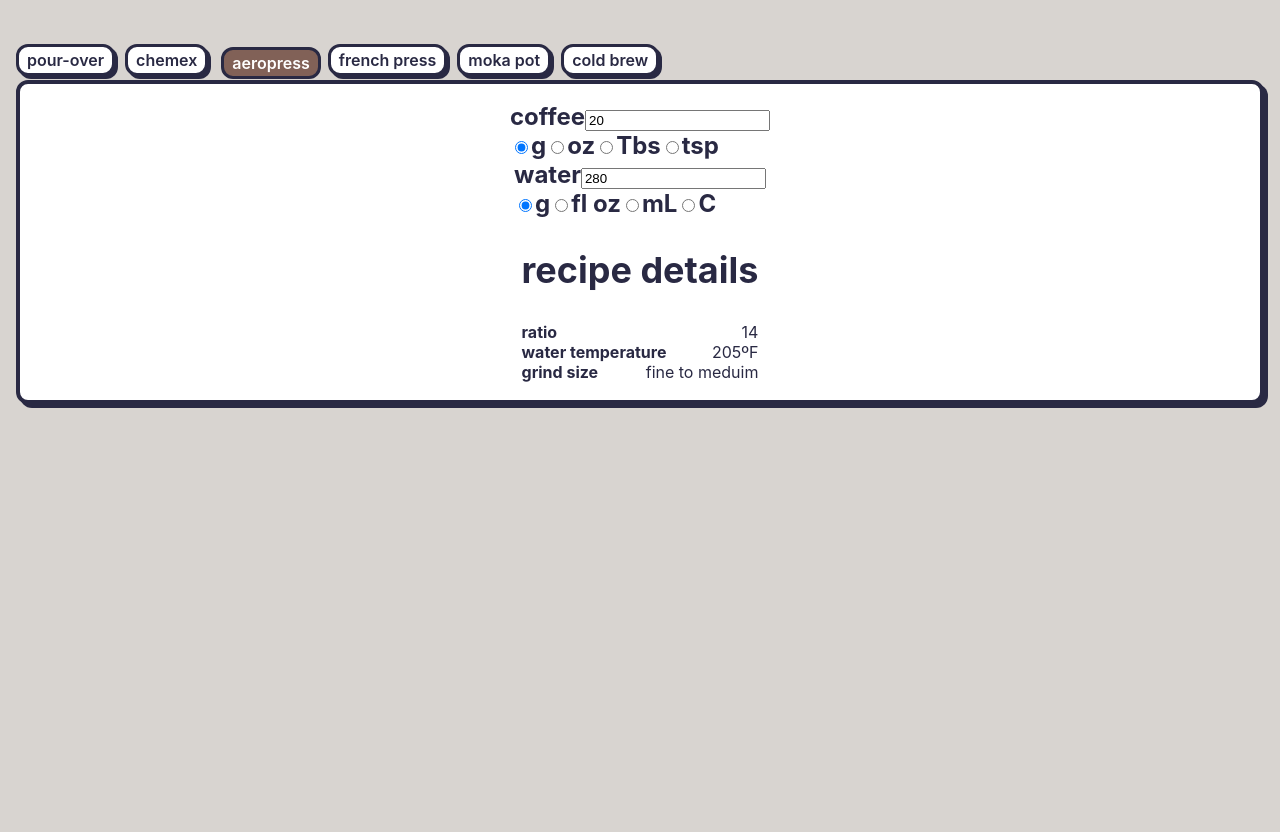
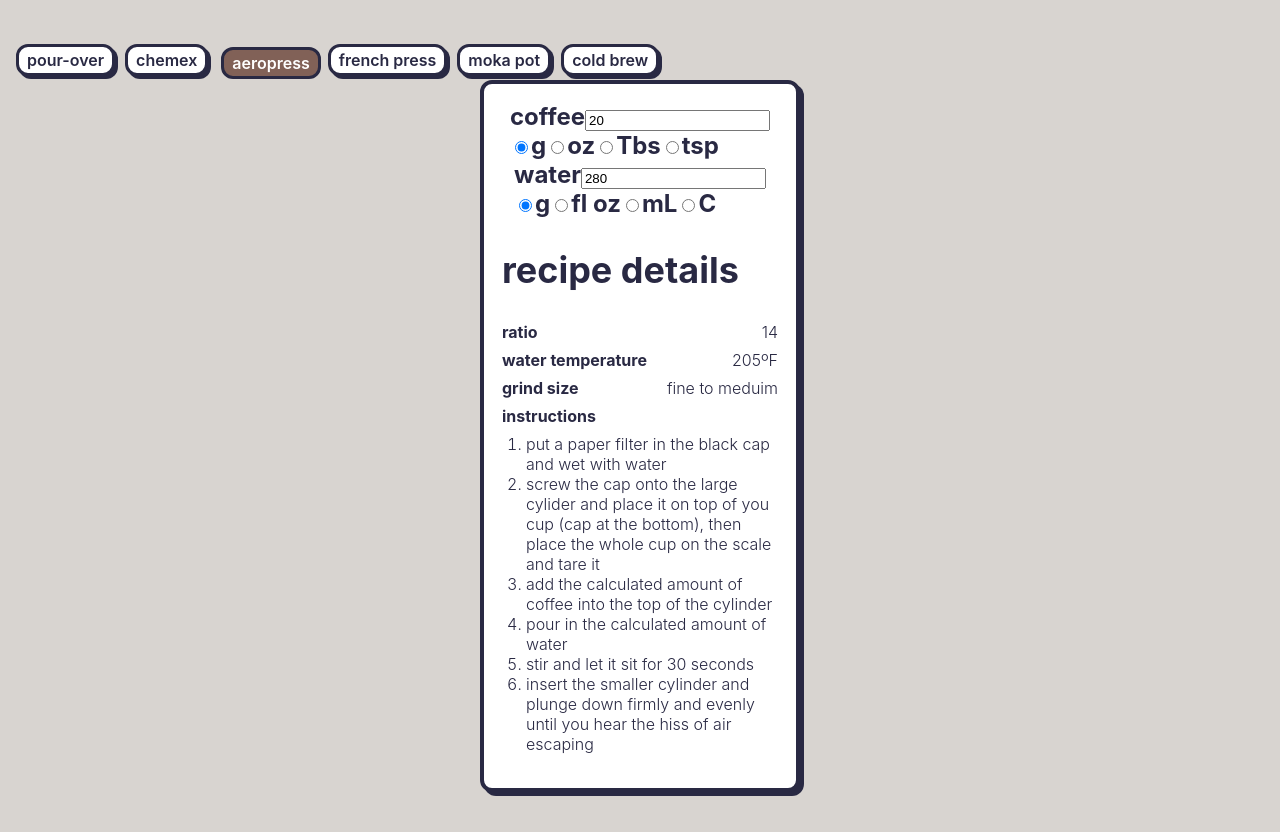
Before and after one commit to nickoelsner/brewgood.coffee, a Next.js app: page /aeropress in a window 1280 px wide. Before the commit the page ends 800 px from the top, so only its background shows below. Built offline with nearby package versions, Linux system fonts and the light colour scheme; a web font is replaced by a local one.

Commit message:
add instructions

```diff
--- a/pages/[method].js
+++ b/pages/[method].js
@@ -108,6 +108,14 @@ const Recipe = () => {
             <span>grind size</span>
             <span className={styles.fontRegular}>{grindSize}</span>
           </div>
+          <div className={styles.detailsInstructions}>
+            <div>instructions</div>
+            <ol>
+              {instructions.map((step) => (
+                <li className={styles.fontRegular}>{step}</li>
+              ))}
+            </ol>
+          </div>
         </div>
       </section>
     </main>
--- a/styles/Recipe.module.scss
+++ b/styles/Recipe.module.scss
@@ -42,15 +42,27 @@
   .recipe {
     @extend %button-base;
     flex-direction: column;
+    max-width: 320px;
+    margin: auto;
 
     .detailsItem {
       display: flex;
       justify-content: space-between;
       font-size: 1rem;
+      margin-bottom: 0.5rem;
+    }
+
+    .detailsInstructions {
+      font-size: 1rem;
+
+      ol {
+        margin-top: 0.5rem;
+        padding-left: 1.5rem;
+      }
     }
   }
 }
 
 .fontRegular {
-  font-weight: 400;
+  font-weight: 350;
 }
```
Also changed, not shown: 1 other file (tests, documents, lock files or other folders).
